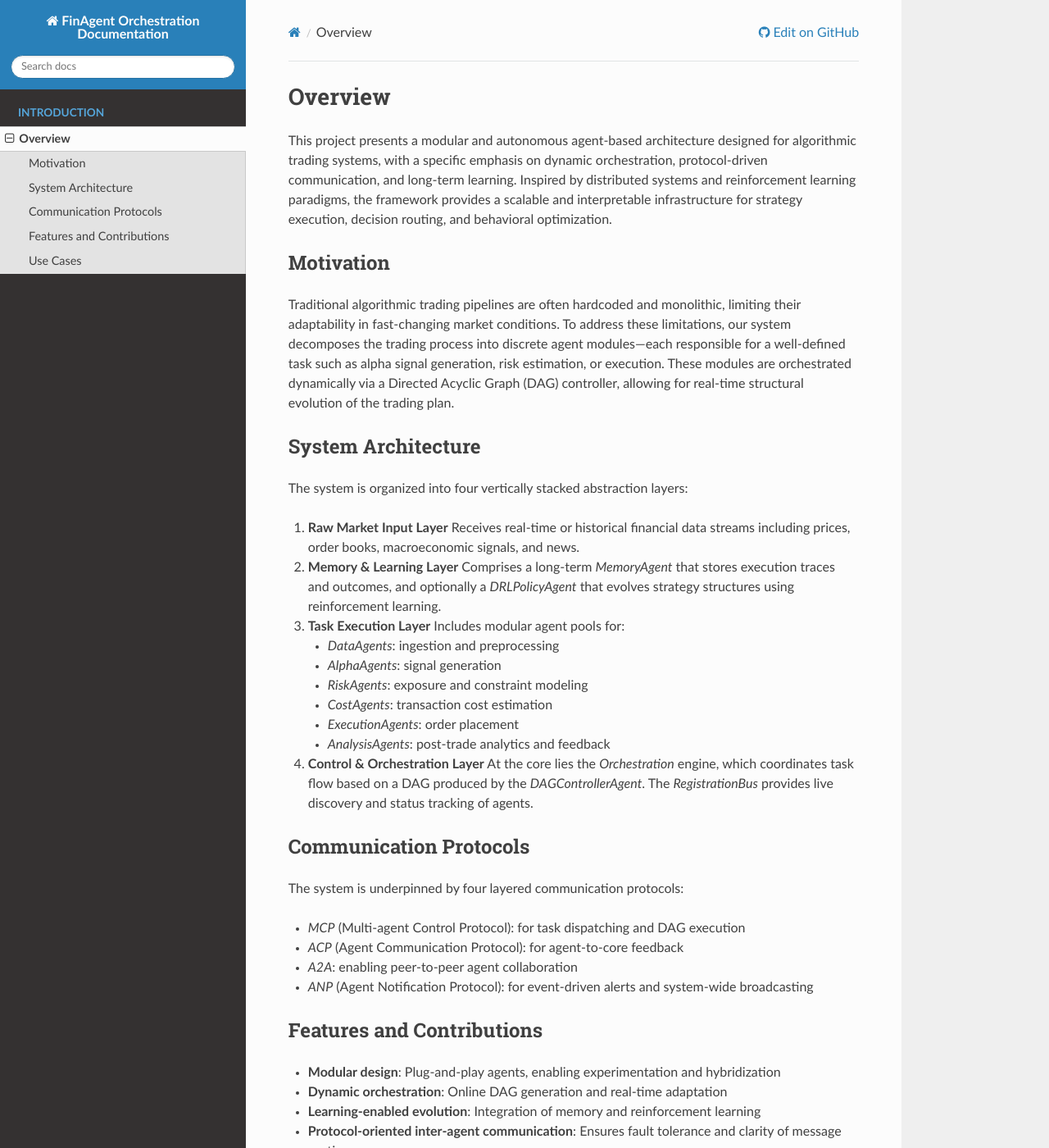
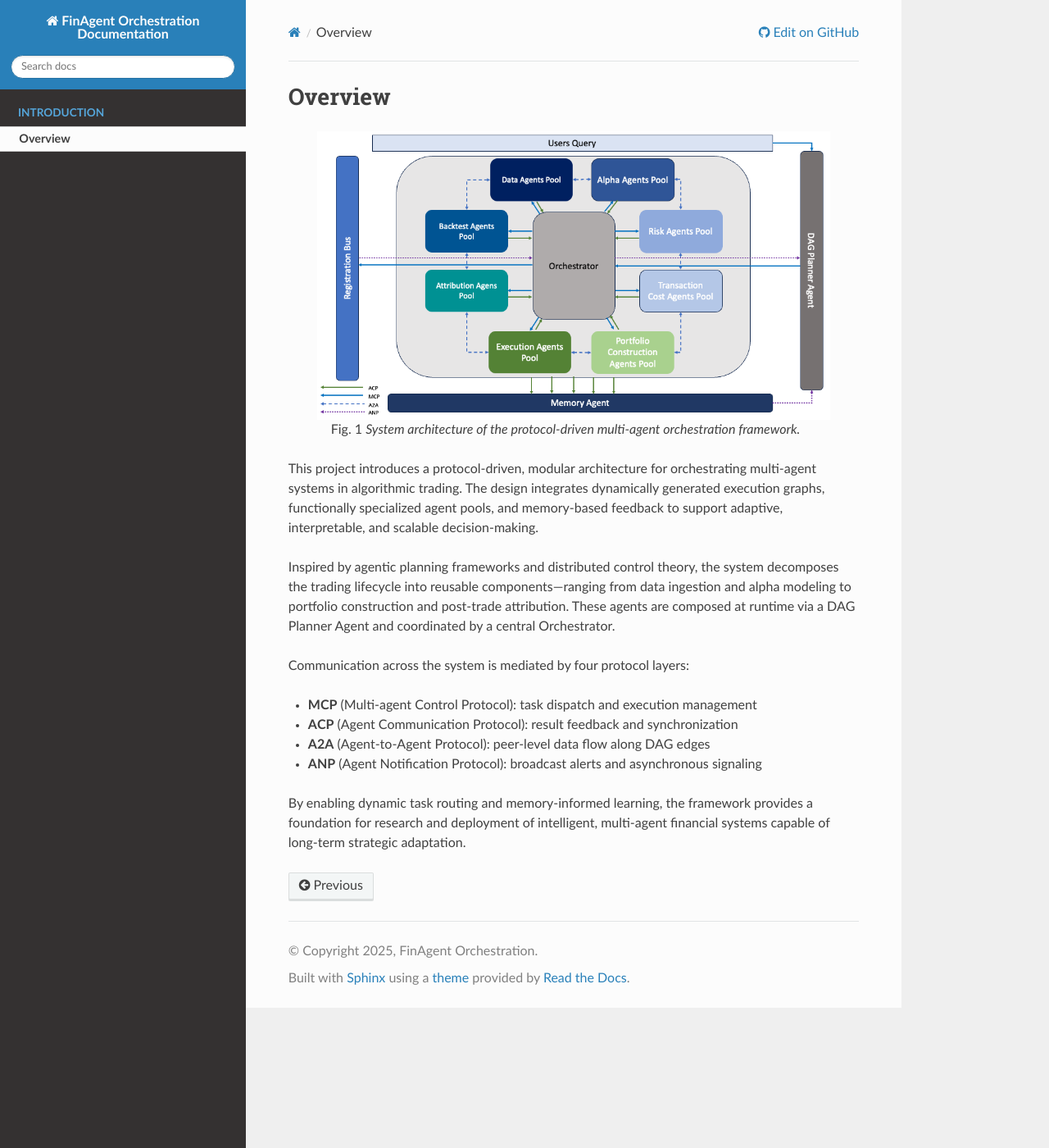
Before and after one commit to Open-Finance-Lab/AgenticTrading, a Sphinx documentation site: the page built from docs/source/intro/overview.rst, in a window 1280 px wide and 1400 px high. Shown: the whole window at 82% size. Built offline with Sphinx 7.4.7 and the Read the Docs theme 3.1.0, drawn with Linux system fonts in a browser that asks for light colours; some of the changed text lies outside the part shown.

```diff
--- a/docs/source/intro/overview.rst
+++ b/docs/source/intro/overview.rst
@@ -1,64 +1,22 @@
-.. =============================
-.. Overview
-.. =============================
 =============================
 Overview
 =============================
 
-This project presents a modular and autonomous agent-based architecture designed for algorithmic trading systems, with a specific emphasis on dynamic orchestration, protocol-driven communication, and long-term learning. Inspired by distributed systems and reinforcement learning paradigms, the framework provides a scalable and interpretable infrastructure for strategy execution, decision routing, and behavioral optimization.
+.. figure:: finagent_architecture.png
+   :align: center
+   :width: 90%
 
-Motivation
-----------
+   System architecture of the protocol-driven multi-agent orchestration framework.
 
-Traditional algorithmic trading pipelines are often hardcoded and monolithic, limiting their adaptability in fast-changing market conditions. To address these limitations, our system decomposes the trading process into discrete agent modules—each responsible for a well-defined task such as alpha signal generation, risk estimation, or execution. These modules are orchestrated dynamically via a Directed Acyclic Graph (DAG) controller, allowing for real-time structural evolution of the trading plan.
+This project introduces a protocol-driven, modular architecture for orchestrating multi-agent systems in algorithmic trading. The design integrates dynamically generated execution graphs, functionally specialized agent pools, and memory-based feedback to support adaptive, interpretable, and scalable decision-making.
 
-System Architecture
--------------------
+Inspired by agentic planning frameworks and distributed control theory, the system decomposes the trading lifecycle into reusable components—ranging from data ingestion and alpha modeling to portfolio construction and post-trade attribution. These agents are composed at runtime via a DAG Planner Agent and coordinated by a central Orchestrator.
 
-The system is organized into four vertically stacked abstraction layers:
+Communication across the system is mediated by four protocol layers:
 
-1. **Raw Market Input Layer**
-   Receives real-time or historical financial data streams including prices, order books, macroeconomic signals, and news.
+- **MCP** (Multi-agent Control Protocol): task dispatch and execution management
+- **ACP** (Agent Communication Protocol): result feedback and synchronization
+- **A2A** (Agent-to-Agent Protocol): peer-level data flow along DAG edges
+- **ANP** (Agent Notification Protocol): broadcast alerts and asynchronous signaling
 
-2. **Memory & Learning Layer**
-   Comprises a long-term `MemoryAgent` that stores execution traces and outcomes, and optionally a `DRLPolicyAgent` that evolves strategy structures using reinforcement learning.
-
-3. **Task Execution Layer**
-   Includes modular agent pools for:
-
-   - `DataAgents`: ingestion and preprocessing
-   - `AlphaAgents`: signal generation
-   - `RiskAgents`: exposure and constraint modeling
-   - `CostAgents`: transaction cost estimation
-   - `ExecutionAgents`: order placement
-   - `AnalysisAgents`: post-trade analytics and feedback
-
-4. **Control & Orchestration Layer**
-   At the core lies the `Orchestration` engine, which coordinates task flow based on a DAG produced by the `DAGControllerAgent`. The `RegistrationBus` provides live discovery and status tracking of agents.
-
-Communication Protocols
-------------------------
-
-The system is underpinned by four layered communication protocols:
-
-- `MCP` (Multi-agent Control Protocol): for task dispatching and DAG execution
-- `ACP` (Agent Communication Protocol): for agent-to-core feedback
-- `A2A`: enabling peer-to-peer agent collaboration
-- `ANP` (Agent Notification Protocol): for event-driven alerts and system-wide broadcasting
-
-Features and Contributions
---------------------------
-
-- **Modular design**: Plug-and-play agents, enabling experimentation and hybridization
-- **Dynamic orchestration**: Online DAG generation and real-time adaptation
-- **Learning-enabled evolution**: Integration of memory and reinforcement learning
-- **Protocol-oriented inter-agent communication**: Ensures fault tolerance and clarity of message routing
-
-Use Cases
----------
-
-The framework is designed for research and deployment of advanced multi-agent trading systems. Potential use cases include:
-
-- Simulation and backtesting environments
-- Multi-strategy agent ensembles with real-time decision-making
-- Reinforcement learning experiments in market dynamics
+By enabling dynamic task routing and memory-informed learning, the framework provides a foundation for research and deployment of intelligent, multi-agent financial systems capable of long-term strategic adaptation.
```
Also changed, not shown: README.md (+36 -38 lines), docs/source/intro/finagent_architecture.png (added), 10 other files.
